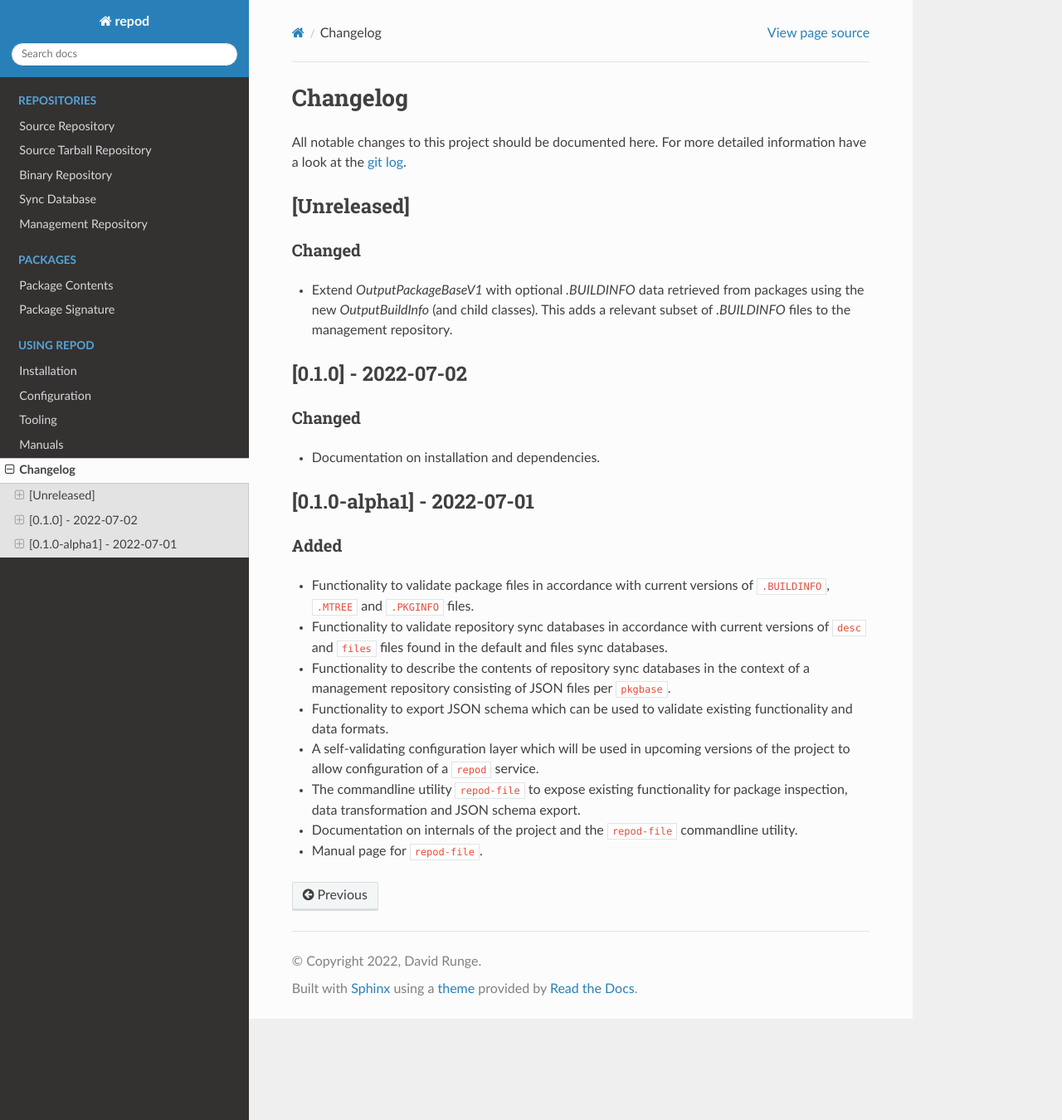
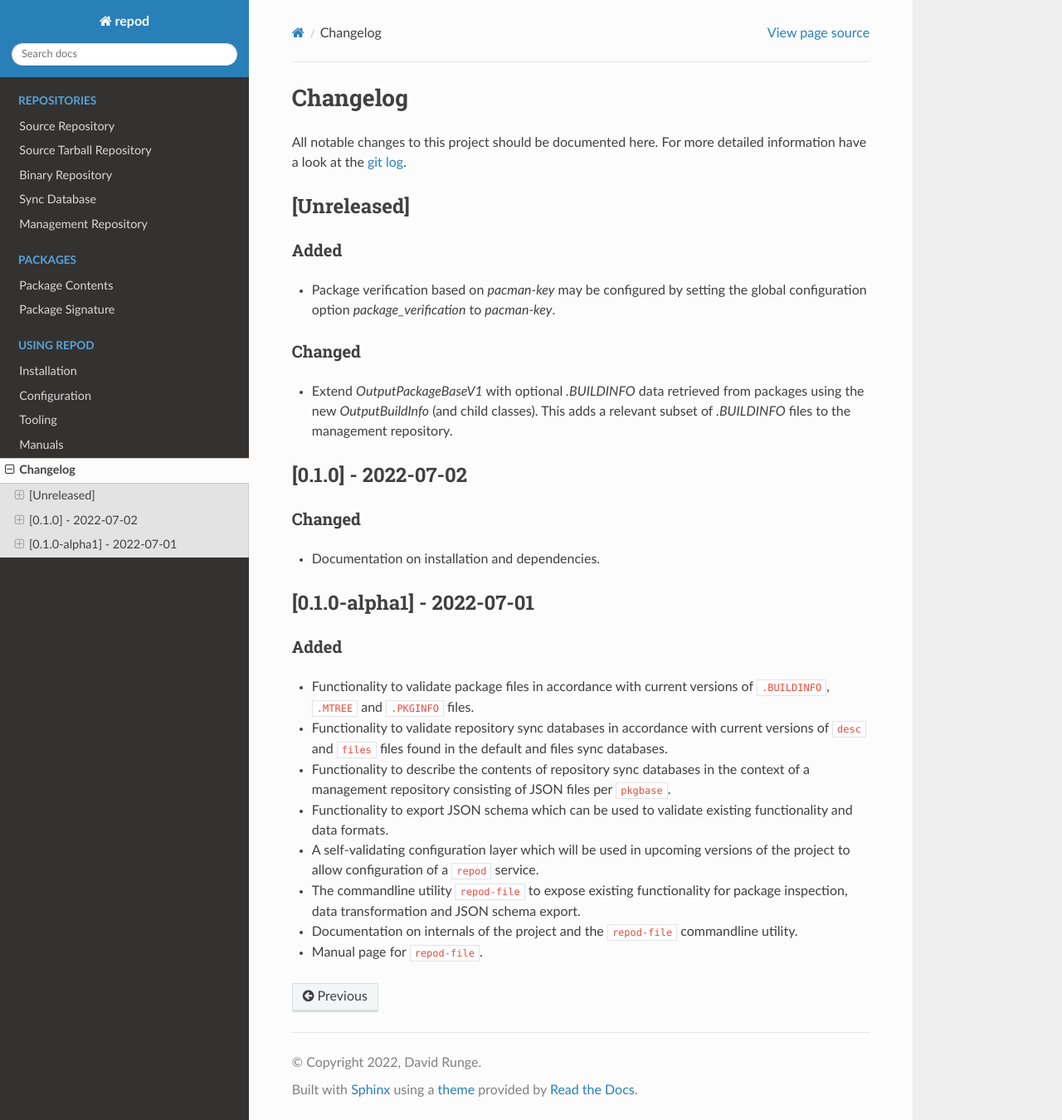
Before and after one commit to archlinux/repod, a Sphinx documentation site: the page built from docs/repod/changelog.rst, in a window 1280 px wide and 1350 px high. Shown: the whole window at 83% size. Built offline with Sphinx 7.4.7 and the Read the Docs theme 2.0.0, drawn with Linux system fonts in a browser that asks for light colours.

Commit message:
Add changelog entry for package verification
docs/repod/changelog.rst:
Add changelog entry for package verification feature.

```diff
--- a/docs/repod/changelog.rst
+++ b/docs/repod/changelog.rst
@@ -11,6 +11,12 @@ For more detailed information have a look at the |git log|.
 
 [Unreleased]
 ------------
+
+Added
+^^^^^
+
+* Package verification based on `pacman-key` may be configured by setting the
+  global configuration option `package_verification` to `pacman-key`.
 
 Changed
 ^^^^^^^
```
